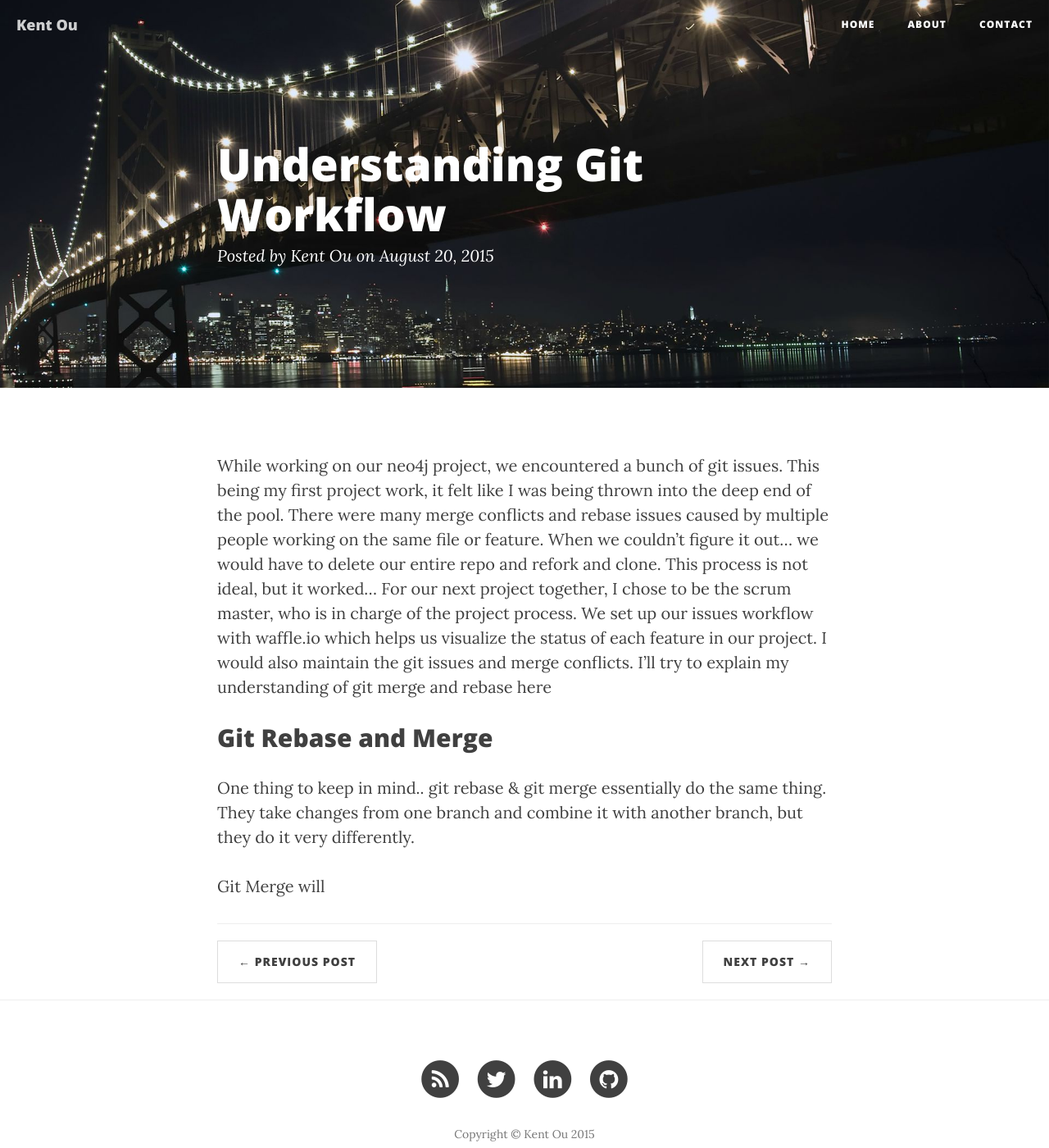
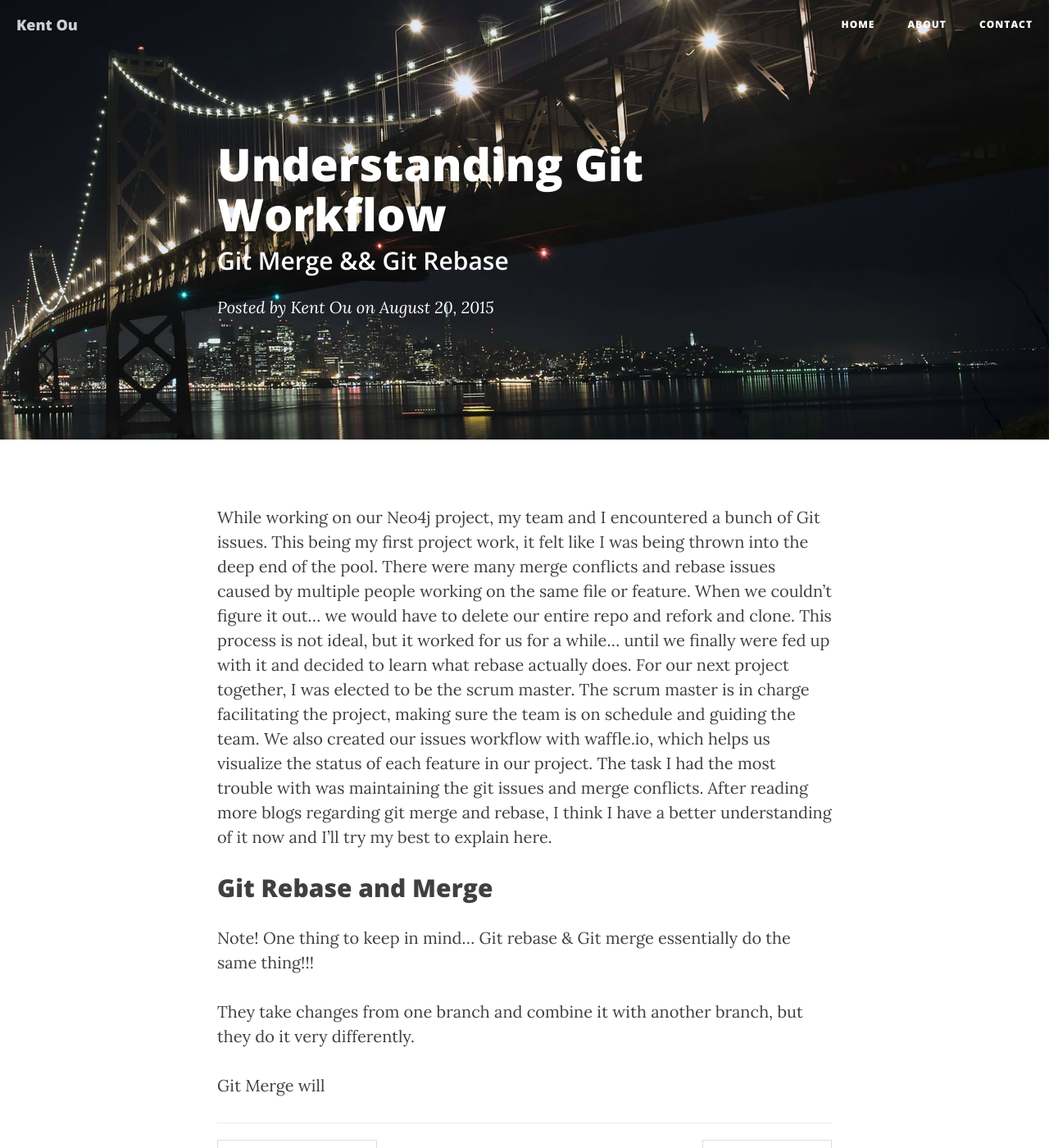
Before and after one commit to kent10ou/kent10ou.github.io, a Jekyll site: the page built from _posts/2015-08-20-Understanding-Git-Workflow.md, in a window 1280 px wide and 1400 px high. Shown: the whole window at 82% size. Built offline with Jekyll 4.4.1, drawn with Linux system fonts in a browser that asks for light colours; nearby versions of some CDN libraries; comment, search, counter and statistics services are not loaded.

Commit message:
editted git blog post

```diff
--- a/_posts/2015-08-20-Understanding-Git-Workflow.md
+++ b/_posts/2015-08-20-Understanding-Git-Workflow.md
@@ -1,11 +1,14 @@
 ---
 layout: post
-title: Understanding Git Workflow
+title: "Understanding Git Workflow"
+subtitle: "Git Merge && Git Rebase"
 ---
 
-While working on our neo4j project, we encountered a bunch of git issues. This being my first project work, it felt like I was being thrown into the deep end of the pool. There were many merge conflicts and rebase issues caused by multiple people working on the same file or feature. When we couldn't figure it out... we would have to delete our entire repo and refork and clone. This process is not ideal, but it worked... For our next project together, I chose to be the scrum master, who is in charge of the project process. We set up our issues workflow with waffle.io which helps us visualize the status of each feature in our project. I would also maintain the git issues and merge conflicts. I'll try to explain my understanding of git merge and rebase here
+While working on our Neo4j project, my team and I encountered a bunch of Git issues. This being my first project work, it felt like I was being thrown into the deep end of the pool. There were many merge conflicts and rebase issues caused by multiple people working on the same file or feature. When we couldn't figure it out... we would have to delete our entire repo and refork and clone. This process is not ideal, but it worked for us for a while... until we finally were fed up with it and decided to learn what rebase actually does. For our next project together, I was elected to be the scrum master. The scrum master is in charge facilitating the project, making sure the team is on schedule and guiding the team. We also created our issues workflow with waffle.io, which helps us visualize the status of each feature in our project. The task I had the most trouble with was maintaining the git issues and merge conflicts. After reading more blogs regarding git merge and rebase, I think I have a better understanding of it now and I'll try my best to explain here.
 
 ## Git Rebase and Merge
-One thing to keep in mind.. git rebase & git merge essentially do the same thing. They take changes from one branch and combine it with another branch, but they do it very differently.
+Note! One thing to keep in mind... Git rebase & Git merge essentially do the same thing!!!
+
+They take changes from one branch and combine it with another branch, but they do it very differently.
 
 Git Merge will
```
Also changed, not shown: _posts/2015-07-17-Practicing-Algorithms.md (+0 -1 lines).
